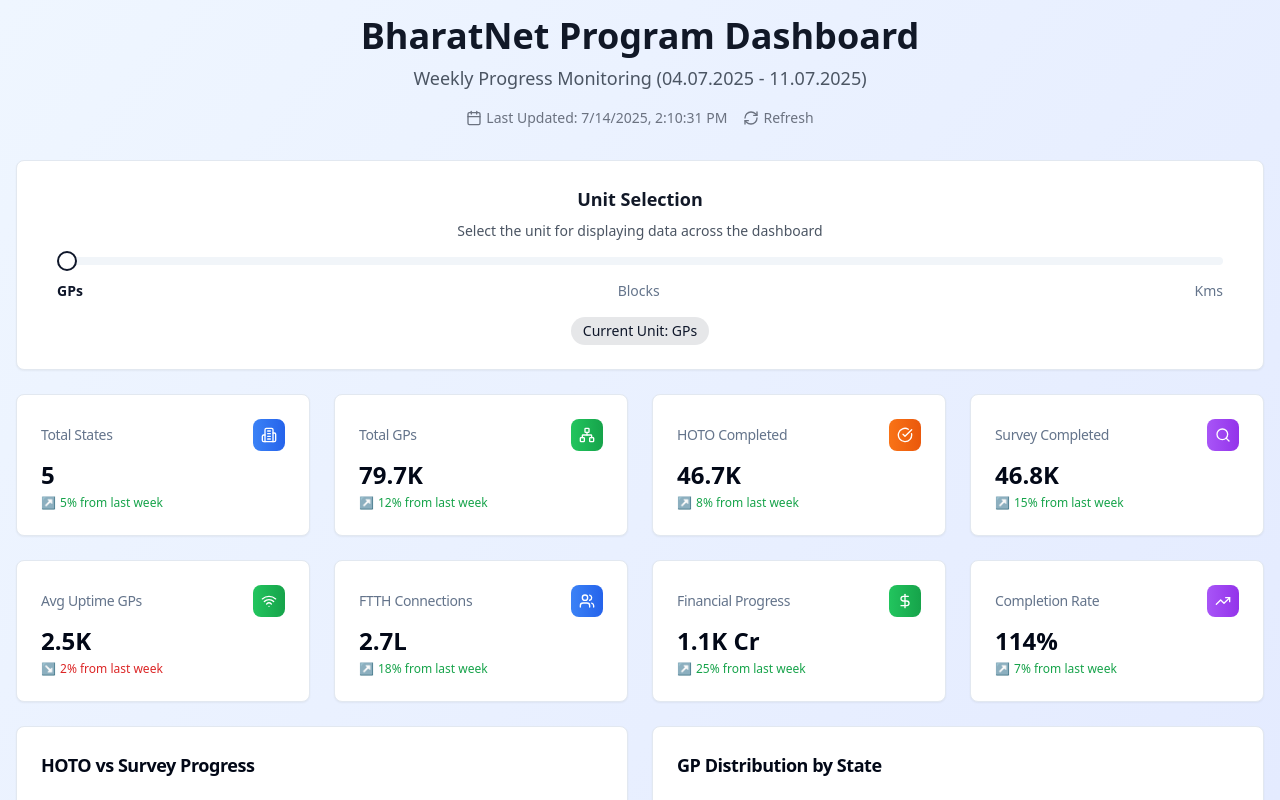
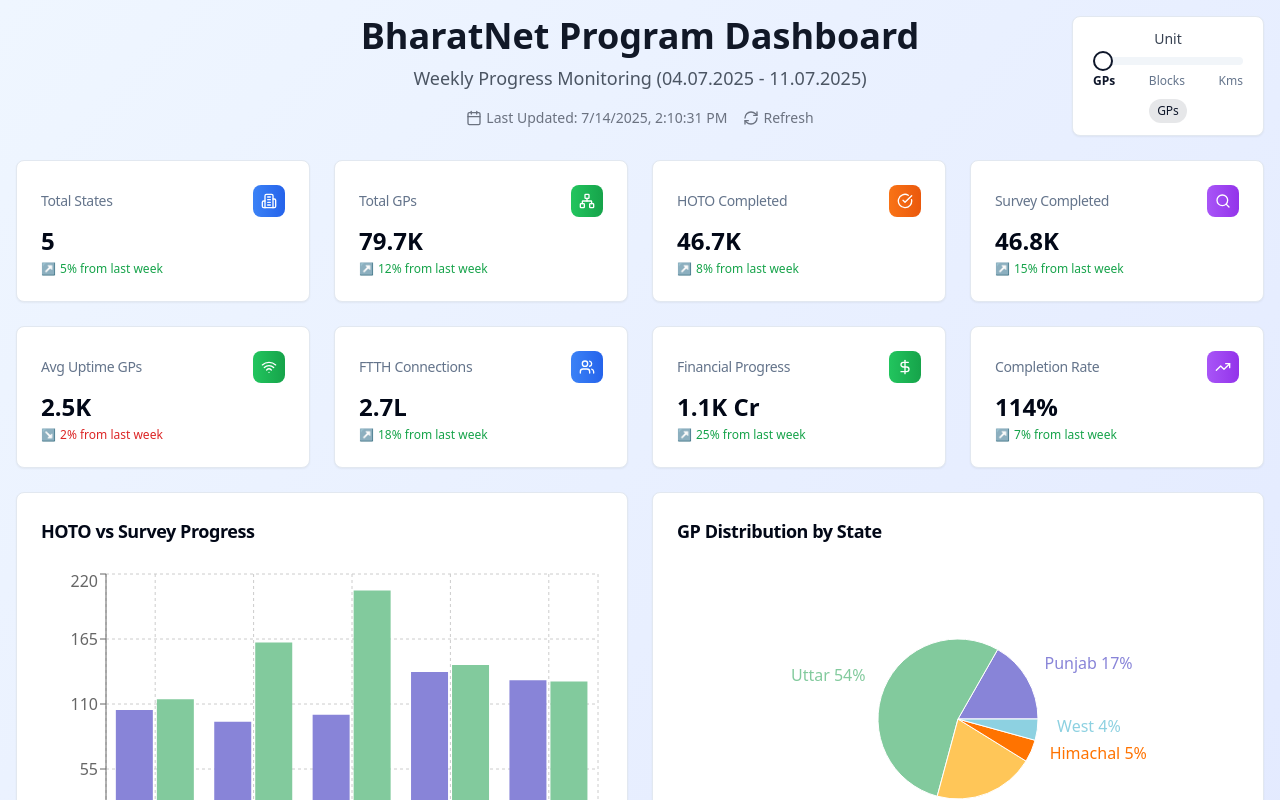
Before and after one commit to snorimaps/weekly-progress-pulse, a React (Vite) app: page / in a window 1280 px wide. Shown: the top 800 px of the page. Built offline with nearby package versions, Linux system fonts and the light colour scheme.

Commit message:
Refactor: Reduce unit selector size and position
Reduce the size of the unit selector and move it to the top right corner of the dashboard.

```diff
--- a/src/components/UnitSelector.tsx
+++ b/src/components/UnitSelector.tsx
@@ -1,6 +1,5 @@
 
 import { Slider } from '@/components/ui/slider';
-import { Card, CardContent } from '@/components/ui/card';
 
 interface UnitSelectorProps {
   selectedUnit: 'GPs' | 'Blocks' | 'Kms';
@@ -17,16 +16,14 @@ export const UnitSelector = ({ selectedUnit, onUnitChange }: UnitSelectorProps)
   };
 
   return (
-    <Card className="mb-6 animate-fade-in">
-      <CardContent className="p-6">
-        <div className="space-y-4">
+    <div className="bg-white rounded-lg shadow-sm border p-3 w-48">
+      <div className="space-y-2">
         <div className="text-center">
-            <h3 className="text-lg font-semibold text-gray-900 mb-2">Unit Selection</h3>
-            <p className="text-sm text-gray-600">Select the unit for displaying data across the dashboard</p>
+          <h4 className="text-sm font-medium text-gray-700">Unit</h4>
         </div>
 
-          <div className="space-y-4">
-            <div className="px-4">
+        <div className="space-y-2">
+          <div className="px-2">
             <Slider
               value={[currentIndex]}
               onValueChange={handleSliderChange}
@@ -36,7 +33,7 @@ export const UnitSelector = ({ selectedUnit, onUnitChange }: UnitSelectorProps)
             />
           </div>
 
-            <div className="flex justify-between px-4 text-sm font-medium">
+          <div className="flex justify-between px-2 text-xs font-medium">
             {units.map((unit, index) => (
               <span
                 key={unit}
@@ -53,12 +50,11 @@ export const UnitSelector = ({ selectedUnit, onUnitChange }: UnitSelectorProps)
         </div>
 
         <div className="text-center">
-            <span className="inline-flex items-center px-3 py-1 rounded-full text-sm font-medium bg-primary/10 text-primary">
-              Current Unit: {selectedUnit}
+          <span className="inline-flex items-center px-2 py-1 rounded-full text-xs font-medium bg-primary/10 text-primary">
+            {selectedUnit}
           </span>
         </div>
       </div>
-      </CardContent>
-    </Card>
+    </div>
   );
 };
--- a/src/pages/Index.tsx
+++ b/src/pages/Index.tsx
@@ -82,7 +82,7 @@ const Index = () => {
     <div className="min-h-screen bg-gradient-to-br from-blue-50 to-indigo-100 p-4">
       <div className="max-w-7xl mx-auto space-y-6">
         {/* Header */}
-        <div className="text-center mb-8 animate-fade-in">
+        <div className="relative text-center mb-8 animate-fade-in">
           <h1 className="text-4xl font-bold text-gray-900 mb-2">
             BharatNet Program Dashboard
           </h1>
@@ -102,13 +102,15 @@ const Index = () => {
               Refresh
             </button>
           </div>
+
+          {/* Unit Selector - positioned in top right */}
+          <div className="absolute top-0 right-0">
+            <UnitSelector
+              selectedUnit={selectedUnit}
+              onUnitChange={handleUnitChange}
+            />
+          </div>
         </div>
-
-        {/* Unit Selector */}
-        <UnitSelector
-          selectedUnit={selectedUnit}
-          onUnitChange={handleUnitChange}
-        />
 
         {/* Key Metrics */}
         {metrics && (
```
Lines whose indentation alone changed are shown as unchanged.
